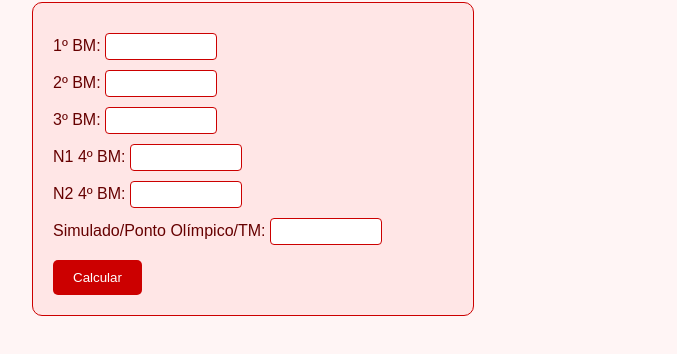
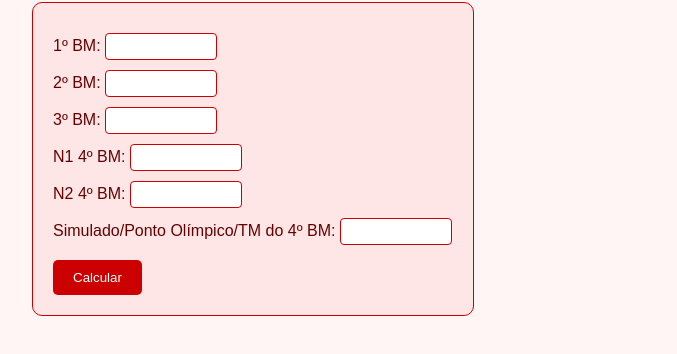
Before and after one commit to valeriano79/laura, a plain HTML site: page calculo_nota.html in a window 1280 px wide. Shown: the part 96-450 px from the top of the page, without its empty margins (8-685 px from the left). Drawn offline with Linux system fonts and the light colour scheme.

Commit message:
Update label for Simulado/Ponto Olímpico/TM input

```diff
--- a/calculo_nota.html
+++ b/calculo_nota.html
@@ -58,7 +58,7 @@
     <label>3º BM: <input type="number" step="0.1" min="0.0" max="10.0" required></label>
     <label>N1 4º BM: <input type="number" step="0.1" min="0.0" max="10.0" required></label>
     <label>N2 4º BM: <input type="number" step="0.1" min="0.0" max="10.0"></label>
-    <label>Simulado/Ponto Olímpico/TM: <input type="number" step="0.1" min="0.0" max="10.0"></label>
+    <label>Simulado/Ponto Olímpico/TM do 4º BM: <input type="number" step="0.1" min="0.0" max="10.0"></label>
     <button type="button" onclick="calcularNota()">Calcular</button>
   </form>
 
```
